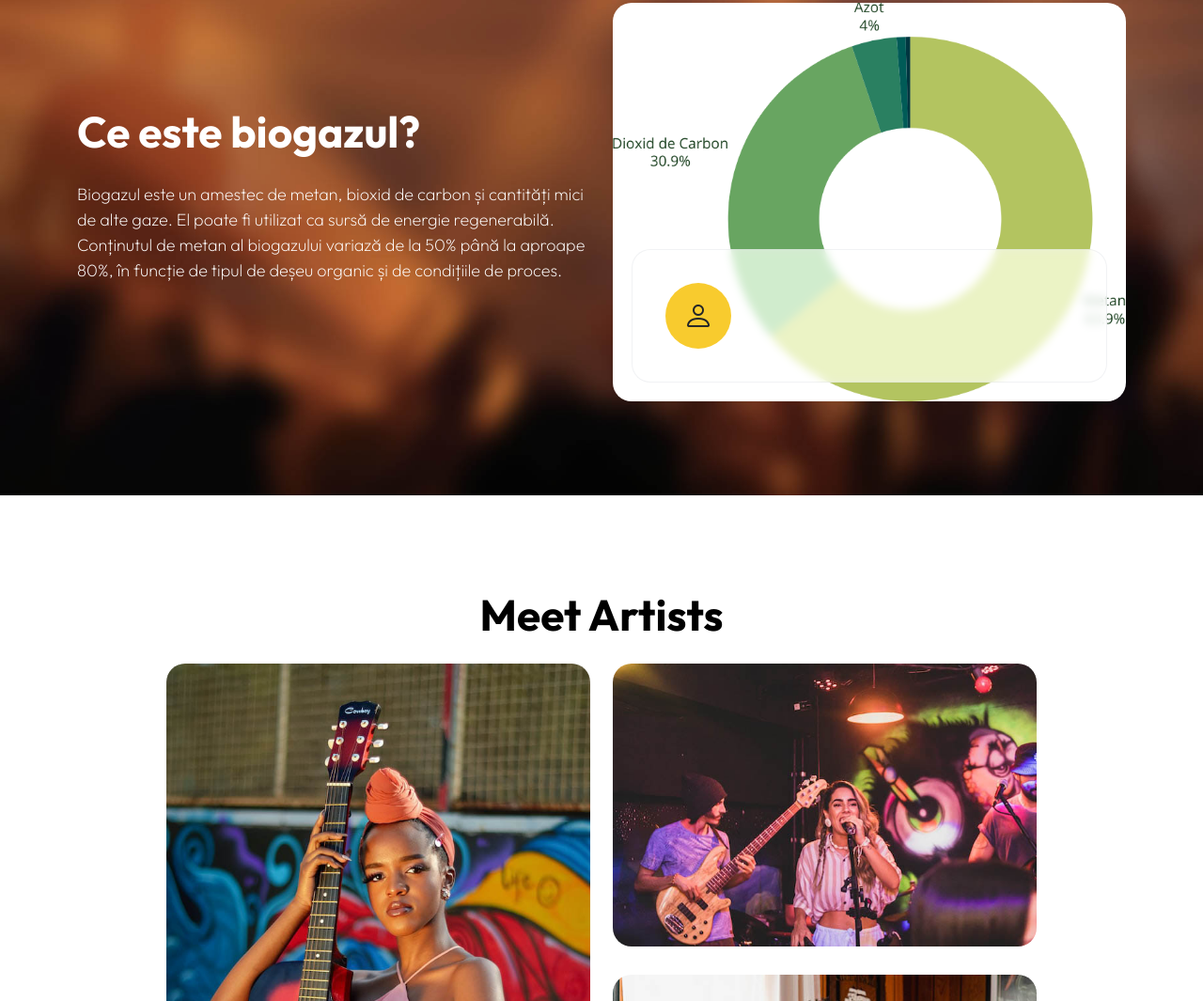
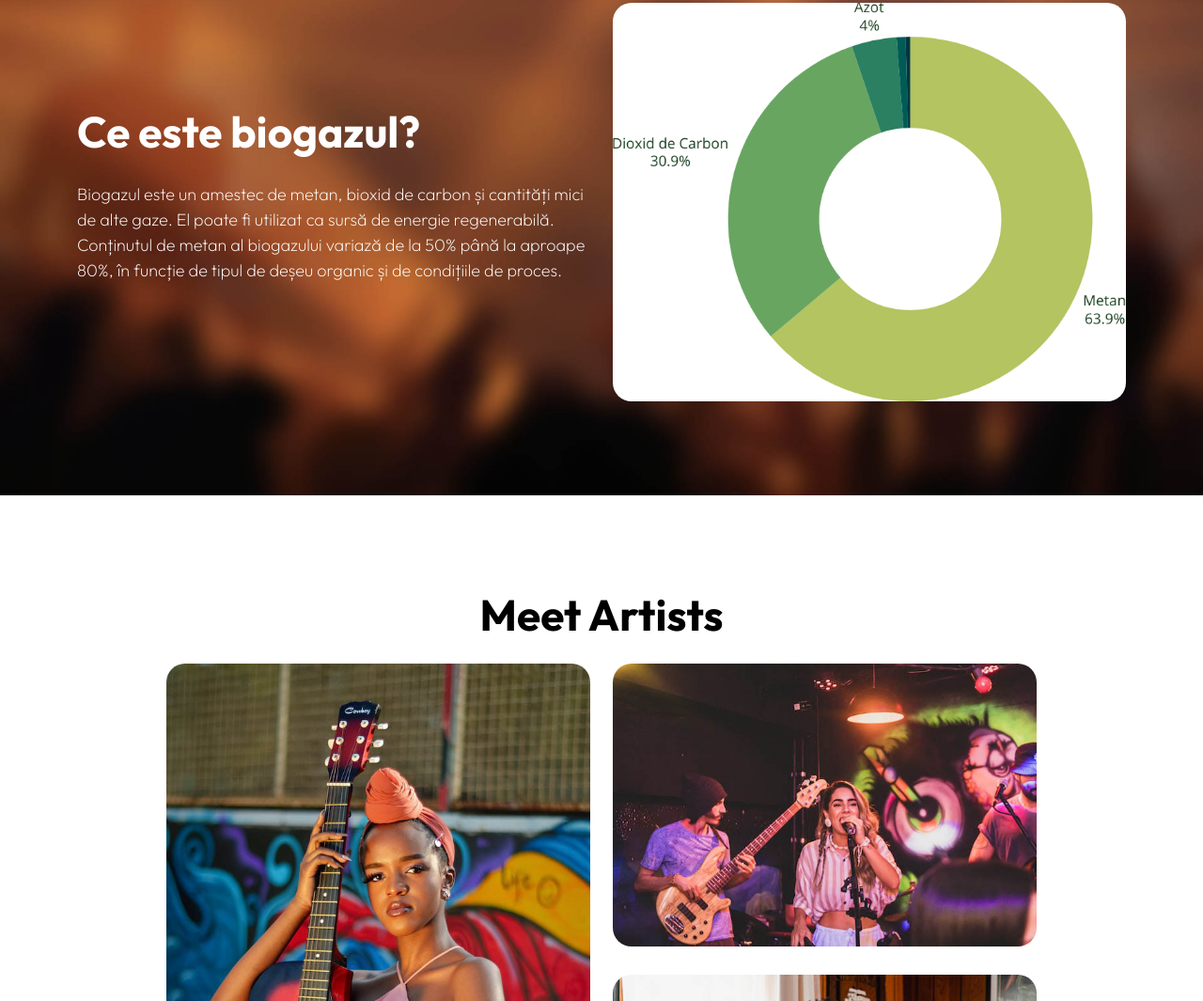
Before and after one commit to Alex1612356356/numenebundebun2, a plain HTML site: page index.html in a window 1280 px wide. Shown: the part 897-1962 px from the top of the page at 94% size. Drawn offline with Linux system fonts and the light colour scheme; files whose address does not match are found by name.

Commit message:
Update index.html

```diff
--- a/index.html
+++ b/index.html
@@ -155,19 +155,12 @@ Conținutul de metan al biogazului variază de la 50% până la aproape 80%, în
                             <div class="about-text-wrap">
                                 <img src="Green and white Sustainability modern presentation.png" class="about-image img-fluid">
 
-                                <div class="about-text-info d-flex">
-                                    <div class="d-flex">
-                                        <i class="about-text-icon bi-person"></i>
-                                    </div>
+
+                            </div>
+                        </div>
 
 
 
-                                </div>
-                            </div>
-                        </div>
-
-                    </div>
-                </div>
             </section>
 
 
```
